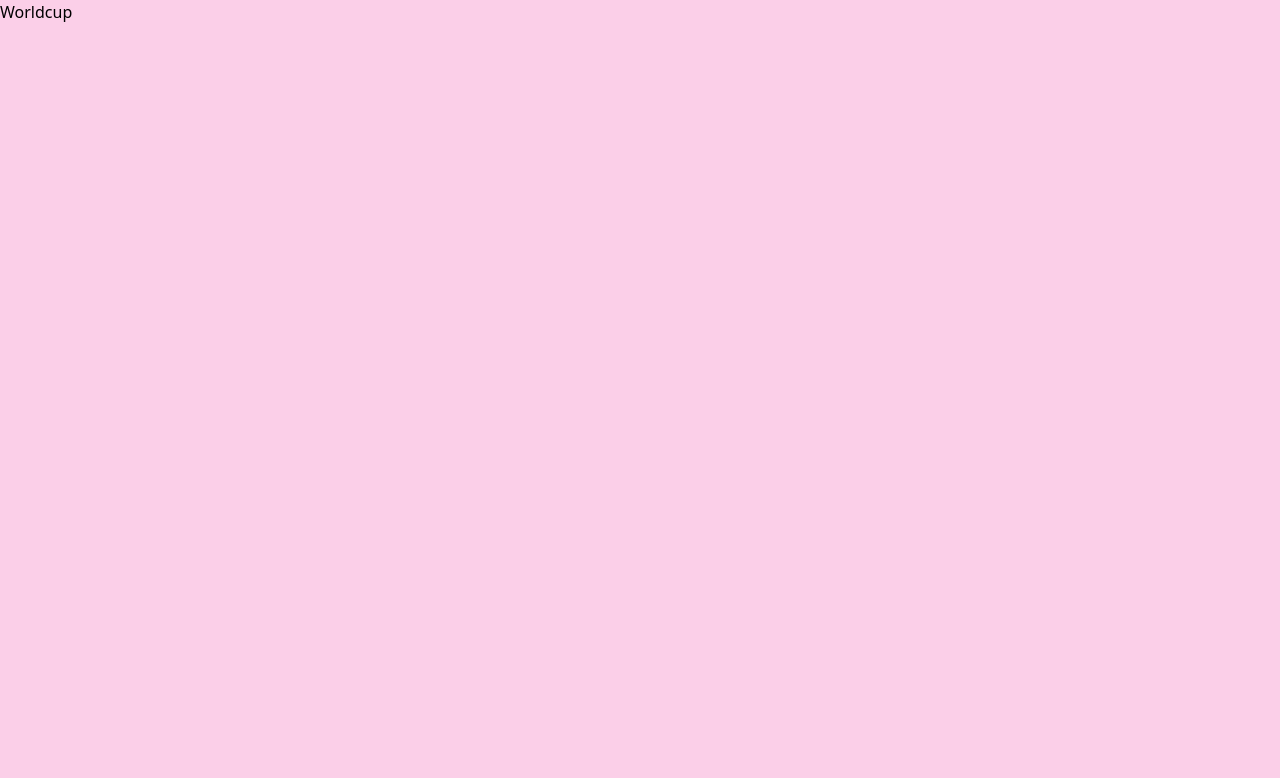
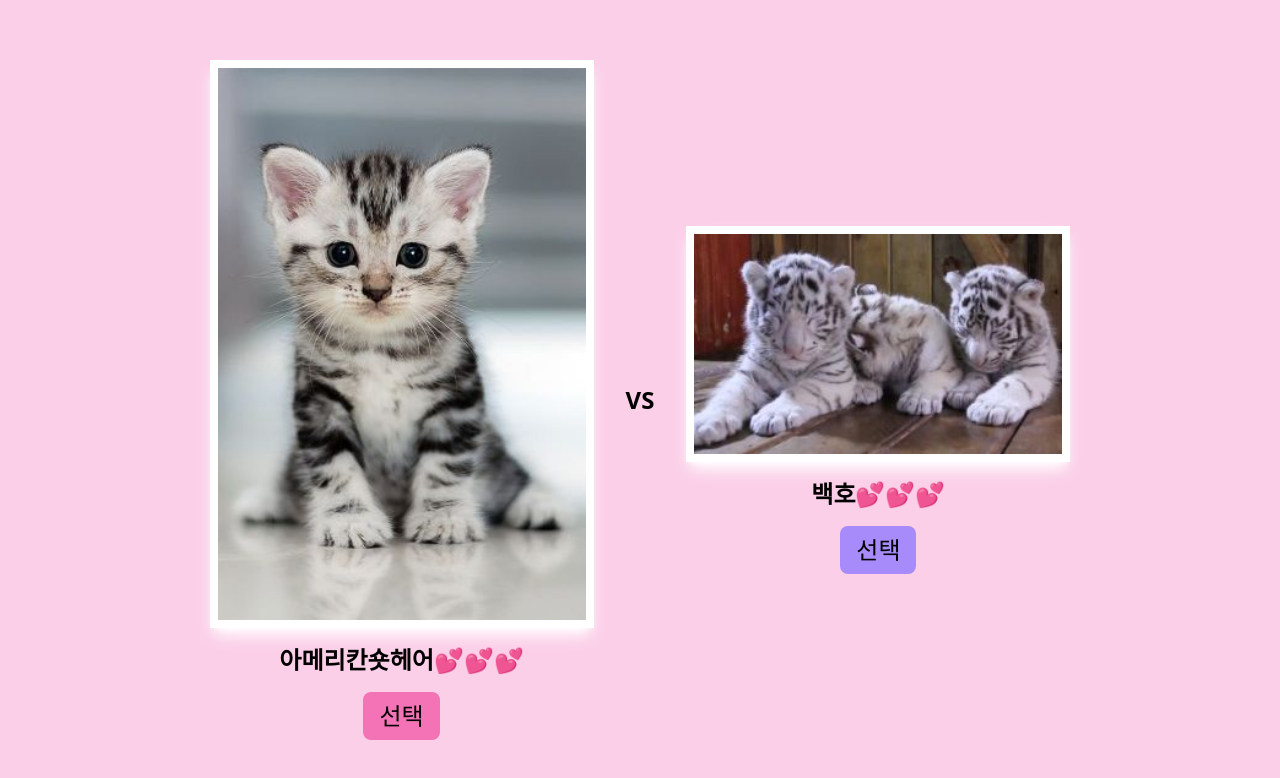
Before and after one commit to WhiteNetSource/BCS3-P2-Worldcup, a React (Create React App) app: page /worldcup in a window 1280 px wide. Shown: the top 778 px of the page. Built offline with nearby package versions, Linux system fonts and the light colour scheme.

Commit message:
animal card

```diff
--- /dev/null
+++ b/src/components/AnimalCard.jsx
@@ -0,0 +1,21 @@
+const AnimalCard = ({ image, index }) => {
+  return (
+    <div className="flex flex-col justify-center items-center">
+      <img
+        className="border-8 border-white shadow-lg shadow-white w-96"
+        src={`${process.env.PUBLIC_URL}/images/${image}.jpeg`}
+        alt={image}
+      />
+      <div className="text-2xl mt-4 font-bold">{image}💕💕💕</div>
+      <button
+        className={`text-2xl mt-4 px-4 py-2 rounded-lg ${
+          index % 2 === 0 ? "bg-pink-400" : "bg-violet-400"
+        }`}
+      >
+        선택
+      </button>
+    </div>
+  );
+};
+
+export default AnimalCard;
--- a/src/pages/worldcup.jsx
+++ b/src/pages/worldcup.jsx
@@ -1,5 +1,6 @@
 import { useEffect, useState } from "react";
 import animalData from "../animalData.json";
+import AnimalCard from "../components/AnimalCard";
 
 const Worldcup = () => {
   const [shuffleAnimal, setShuffleAnimal] = useState();
@@ -13,7 +14,17 @@ const Worldcup = () => {
   }, []);
   useEffect(() => console.log(shuffleAnimal), [shuffleAnimal]);
 
-  return <div className="bg-pink-200 min-h-screen">Worldcup</div>;
+  return (
+    <div className="bg-pink-200 min-h-screen flex justify-center items-center">
+      {shuffleAnimal && (
+        <>
+          <AnimalCard image={shuffleAnimal[0]} index={0} />
+          <div className="text-2xl mx-8 font-bold">VS</div>
+          <AnimalCard image={shuffleAnimal[1]} index={1} />
+        </>
+      )}
+    </div>
+  );
 };
 
 export default Worldcup;
```
